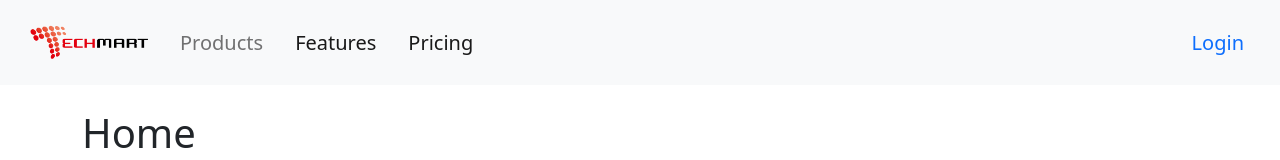
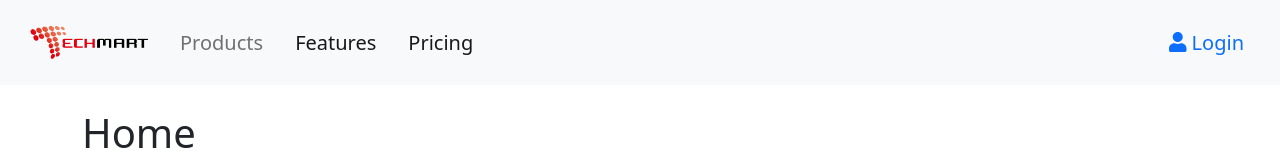
Before and after one commit to arshedgithub/E-Commerce-App-with-reaact, a React (Create React App) app: page /home in a window 1280 px wide. Shown: the top 160 px of the page. Built offline with nearby package versions, Linux system fonts and the light colour scheme.

Commit message:
add fontawesome

```diff
--- a/package.json
+++ b/package.json
@@ -4,11 +4,13 @@
   "version": "0.1.0",
   "private": true,
   "dependencies": {
+    "@fortawesome/fontawesome-svg-core": "^1.2.35",
+    "@fortawesome/free-solid-svg-icons": "^5.15.3",
+    "@fortawesome/react-fontawesome": "^0.1.14",
     "@testing-library/jest-dom": "^5.12.0",
     "@testing-library/react": "^11.2.7",
     "@testing-library/user-event": "^12.8.3",
     "bootstrap": "^5.0.1",
-    "font-awesome": "^4.7.0",
     "react": "^17.0.2",
     "react-dom": "^17.0.2",
     "react-router-dom": "^4.3.1",
--- a/src/components/navbar.jsx
+++ b/src/components/navbar.jsx
@@ -1,6 +1,8 @@
 import React from "react";
 import { Link, NavLink } from "react-router-dom";
 import logo from "../assets/img/techmart_logo.png";
+import { FontAwesomeIcon } from "@fortawesome/react-fontawesome";
+import { faUser } from "@fortawesome/free-solid-svg-icons";
 
 const NavBar = () => {
   return (
@@ -43,7 +45,7 @@ const NavBar = () => {
             </li>
           </ul>
           <NavLink className="nav-link mx-2" to="/login">
-            Login
+            <FontAwesomeIcon icon={faUser} /> Login
           </NavLink>
         </div>
       </div>
--- a/src/index.js
+++ b/src/index.js
@@ -5,6 +5,7 @@ import './index.css';
 import App from './App';
 import reportWebVitals from './reportWebVitals';
 import "bootstrap/dist/css/bootstrap.css";
+import "font-awesome/css/font-awesome.css";
 
 ReactDOM.render(
   <BrowserRouter>
```
Also changed, not shown: 1 other file (tests, documents, lock files or other folders).
